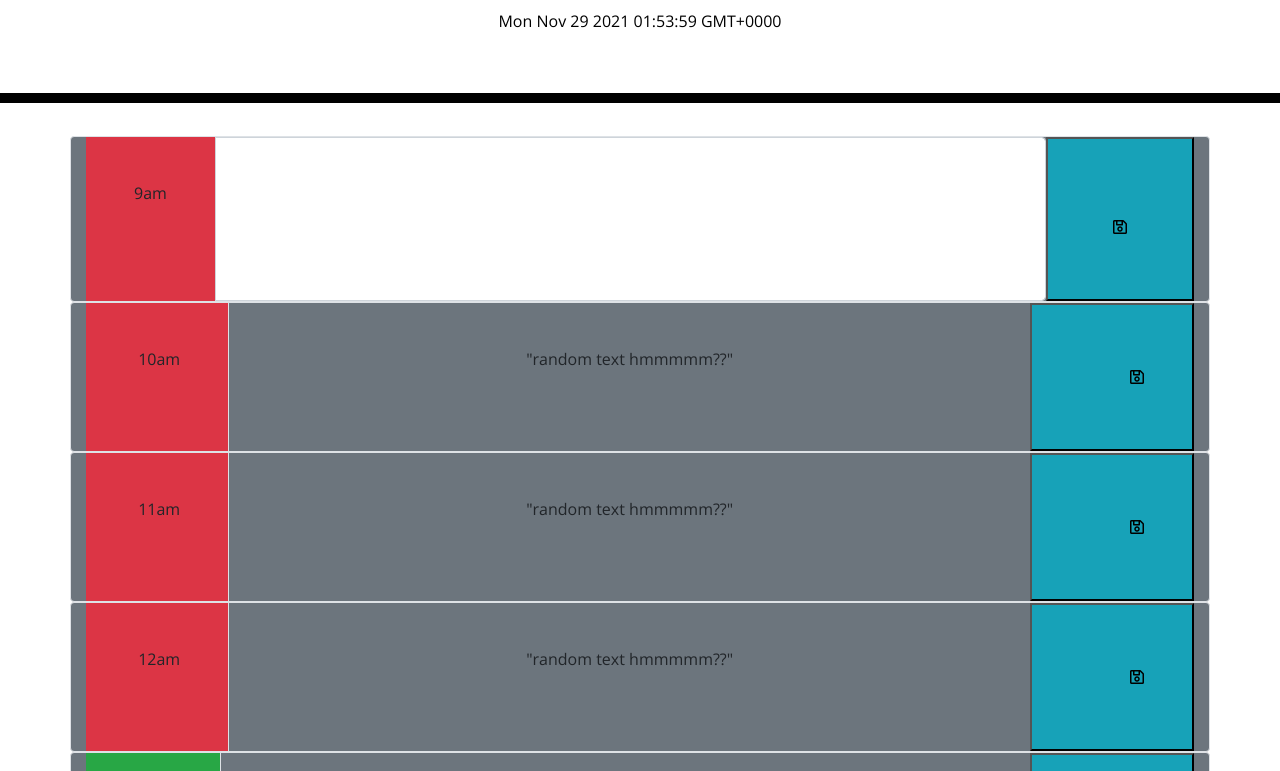
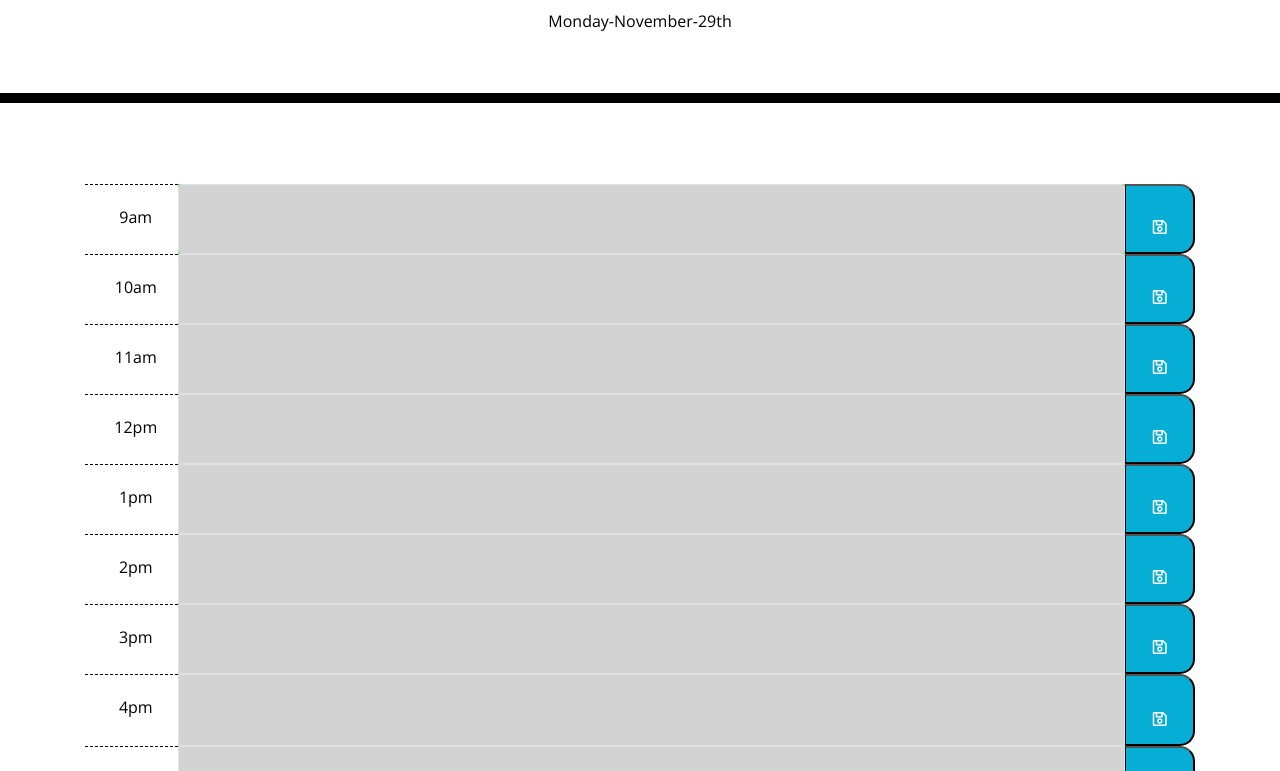
Before and after one commit to JasonWisniewski/work-day-scheduler, a plain HTML site: page index.html in a window 1280 px wide. Shown: the part 181-952 px from the top of the page. Drawn offline with nearby package versions, Linux system fonts and the light colour scheme.

Commit message:
css revamp and display date

```diff
--- a/assets/js/script.js
+++ b/assets/js/script.js
@@ -1,10 +1,36 @@
 var currentdateEl = document.getElementById("current-date");
-var saveButton = document.querySelector(".save-btn");
-// var userInput =  document.
+var saveButton = document.querySelector(".saveBtn");
+
+
 var tasks = {};
-var userInput = document.querySelector(".form-contorol")
+var userInput = document.querySelector(".form-contorol");
+
+// time variables
+var time9 = document.getElementById("9");
+var time10 = document.getElementById("10");
+var time11 = document.getElementById("11");
+var time12 = document.getElementById("12");
+var time13 = document.getElementById("13");
+var time14 = document.getElementById("14");
+var time15 = document.getElementById("15");
+var time16 = document.getElementById("16");
+var time17 = document.getElementById("17");
+
+var taskArray =
+[
+{time: 9, text:""},
+{time: 10, text:""},
+{time: 11, text:""},
+{time: 12, text:""},
+{time: 13, text:""},
+{time: 14, text:""},
+{time: 15, text:""},
+{time: 16, text:""},
+{time: 17, text:""}
+];
+
 // display date on the top of the page
-currentdateEl.textContent= moment();
+currentdateEl.textContent= moment().format("dddd-MMMM-Do");
 
 var loadTasks = function () {
   tasks = JSON.parse(localStorage.getItem("tasks"));
@@ -26,21 +52,22 @@ var loadTasks = function () {
 
 var changeTaskColor = function() {
 
-  for (i=9; i<17; i++) {
+  for (i=9; i<18; i++) {
 
     var scheduleTime = document.getElementById(`${i}`);
     // var scheduledTime = $(`#${i}).val()
     console.log('time 1',scheduleTime.id);
+    console.log('new loggers', scheduleTime);
     if (moment().isAfter(scheduleTime.id)) {
-      $(`#${i}`).removeClass("bg-light");
-      $(`#${i}`).addClass("bg-danger");
+      $(`#${i}`).removeClass("past");
+      $(`#${i}`).addClass("future");
       console.log('time color',scheduleTime);
     }
     else
     if (moment().format("hh") < parseInt(scheduleTime.id)) {
       console.log(moment().format("hh"))
-      $(`#${i}`).removeClass("bg-light");
-      $(`#${i}`).addClass("bg-success");
+      $(`#${i}`).removeClass("past");
+      $(`#${i}`).addClass("present");
       console.log('time color2',scheduleTime);
     }
     //  else
--- a/index.html
+++ b/index.html
@@ -27,87 +27,121 @@
       <h1 class="display-3">Work Day Scheduler</h1>
       <p class="lead">A simple calendar app for scheduling your work day</p>
       <p id="currentDay" class="lead"></p>
-      <date id="current-date">11/23/21
+      <date id="current-date">
       </date>
     </header>
-    <div class="container">
+
+    <div class="container description">
       <!-- Timeblocks go here -->
       <div class="row">
-        <div id="time" class = "bg-secondary col-sm-12 border d-flex justify-content-between rounded">
-          <div class = "border-right bg-light p-5" id="9">9am</div>
-          <div class="input-group bg-secondary">
-            <div class="input-group-prepend"></div>
-            <textarea id ="textarea" class="form-control" aria-label="With textarea"></textarea>
+
+        <!-- 9am -->
+        <div id="time" class = "time-block col-sm-12 d-flex justify-content-between">
+          <!-- time -->
+          <div class = "col-1 hour py-4 pl-4" >9am</div>
+          <!-- text area div -->
+          <div class="input-group" id="9">
+            <textarea id ="textarea 9" class="past form-control border" aria-label="With textarea"></textarea>
           </div>
-          <button class="save-btn bg-info p-5">
-            <i class="far fa-save"></i>
-          </button>
-        </div>
-        <div id="time" class = "bg-secondary col-sm-12 border d-flex justify-content-between rounded">
-          <div class = "border-right bg-light p-5" id="10"> 10am</div>
-          <p class="task m-5">"random text hmmmmm??"</p>
-          <button class="save-btn bg-info p-5">
+          <button class="saveBtn">
             <i class="far fa-save"></i>
           </button>
         </div>
 
-        <div id="time" class = "bg-secondary col-sm-12 border d-flex justify-content-between rounded">
-          <div class = "border-right bg-light p-5" id="11"> 11am</div>
-          <p class="task m-5">"random text hmmmmm??"</p>
-          <button class="bg-info p-5">
+        <!-- 10 am -->
+        <div id="time" class = "time-block col-sm-12 d-flex justify-content-between">
+          <div class = "col-1 hour py-4 pl-4" >10am</div>
+          <div class="input-group past">
+
+            <textarea id ="textarea 10" class="past form-control border" aria-label="With textarea"></textarea>
+          </div>
+          <button class="saveBtn">
             <i class="far fa-save"></i>
           </button>
         </div>
 
-        <div id="time" class = "bg-secondary col-sm-12 border d-flex justify-content-between rounded">
-          <div class = "border-right bg-light p-5" id="12"> 12am</div>
-          <p class="task m-5">"random text hmmmmm??"</p>
-          <button class="bg-info p-5">
+        <!-- 11am -->
+        <div id="time" class = "time-block col-sm-12 d-flex justify-content-between">
+          <div class = "col-1 hour py-4 pl-4">11am</div>
+          <div class="input-group past">
+
+            <textarea id ="textarea 11" class="past form-control border" aria-label="With textarea"></textarea>
+          </div>
+          <button class="saveBtn">
             <i class="far fa-save"></i>
           </button>
         </div>
 
-        <div id="time" class = "bg-secondary col-sm-12 border d-flex justify-content-between rounded">
-          <div class = "border-right bg-light p-5" id="13"> 1pm</div>
-          <p class="task m-5">"random text hmmmmm??"</p>
-          <button class="bg-info p-5">
+        <!-- 12pm -->
+        <div id="time" class = "time-block col-sm-12 d-flex justify-content-between">
+          <div class = "col-1 hour py-4 pl-4">12pm</div>
+          <div class="input-group past">
+
+            <textarea id ="textarea 12" class="past form-control border" aria-label="With textarea"></textarea>
+          </div>
+          <button class="saveBtn">
             <i class="far fa-save"></i>
           </button>
         </div>
 
-        <div id="time" class = "bg-secondary col-sm-12 border d-flex justify-content-between rounded">
-          <div class = "border-right bg-light p-5" id="14"> 9am</div>
-          <p class="task m-5">"random text hmmmmm??"</p>
-          <button class="bg-info p-5">
+        <!-- 1pm 13 -->
+        <div id="time" class = "time-block col-sm-12 d-flex justify-content-between">
+          <div class = "col-1 hour py-4 pl-4">1pm</div>
+          <div class="input-group past">
+            <textarea id ="textarea 13" class="past form-control border" aria-label="With textarea"></textarea>
+          </div>
+          <button class="saveBtn">
             <i class="far fa-save"></i>
           </button>
         </div>
 
-        <div id="time" class = "bg-secondary col-sm-12 border d-flex justify-content-between rounded">
-          <div class = "border-right bg-light p-5" id="15"> 9am</div>
-          <p class="task m-5">"random text hmmmmm??"</p>
-          <button class="save-btn bg-info p-5">
+        <!-- 2pm 14 -->
+        <div id="time" class = "time-block col-sm-12 d-flex justify-content-between">
+          <div class = "col-1 hour py-4 pl-4">2pm</div>
+          <div class="input-group past">
+
+            <textarea id ="textarea 14" class="past form-control border" aria-label="With textarea"></textarea>
+          </div>
+          <button class="saveBtn">
             <i class="far fa-save"></i>
           </button>
         </div>
 
-        <div id="time" class = "bg-secondary col-sm-12 border d-flex justify-content-between rounded">
-          <div class = "border-right bg-light p-5" id="16"> 9am</div>
-          <p class="task m-5">"random text hmmmmm??"</p>
-          <button class="bg-info p-5">
+        <!-- 3pm 15 -->
+        <div id="time" class = "time-block col-sm-12 d-flex justify-content-between">
+          <div class = "col-1 hour py-4 pl-4">3pm</div>
+          <div class="input-group past">
+
+            <textarea id ="textarea 15" class="past form-control border" aria-label="With textarea"></textarea>
+          </div>
+          <button class="saveBtn">
             <i class="far fa-save"></i>
           </button>
         </div>
 
-        <div id="time" class = "bg-secondary col-sm-12 border d-flex justify-content-between rounded">
-          <div class = "border-right bg-light p-5" id="17"> 9am</div>
-          <p class="task m-5">"random text hmmmmm??"</p>
-          <button class="bg-info p-5">
+        <!-- 4pm 16 -->
+        <div id="time" class = "time-block col-sm-12 d-flex justify-content-between">
+          <div class = "col-1 hour py-4 pl-4">4pm</div>
+          <div class="input-group past">
+
+            <textarea id ="textarea 16" class="past form-control border " aria-label="With textarea"></textarea>
+          </div>
+          <button class="saveBtn align-middle">
+            <i class="far fa-save align-middle"></i>
+          </button>
+        </div>
+
+        <!-- 5pm 17 -->
+        <div id="time" class = "time-block col-sm-12 d-flex justify-content-between">
+          <div class = "col-1 hour py-4 pl-4">5pm</div>
+          <div class="input-group past">
+
+            <textarea id ="textarea 17" class="past form-control border " aria-label="With textarea"></textarea>
+          </div>
+          <button class="saveBtn">
             <i class="far fa-save"></i>
           </button>
         </div>
-
-        <div class ="col-sm-12 p-5"> 5pm</div>
       </div>
     </div>
     <script src="https://code.jquery.com/jquery-3.4.1.min.js"></script>
```
Also changed, not shown: assets/images/screen-shot.png (added), 2 other files.
